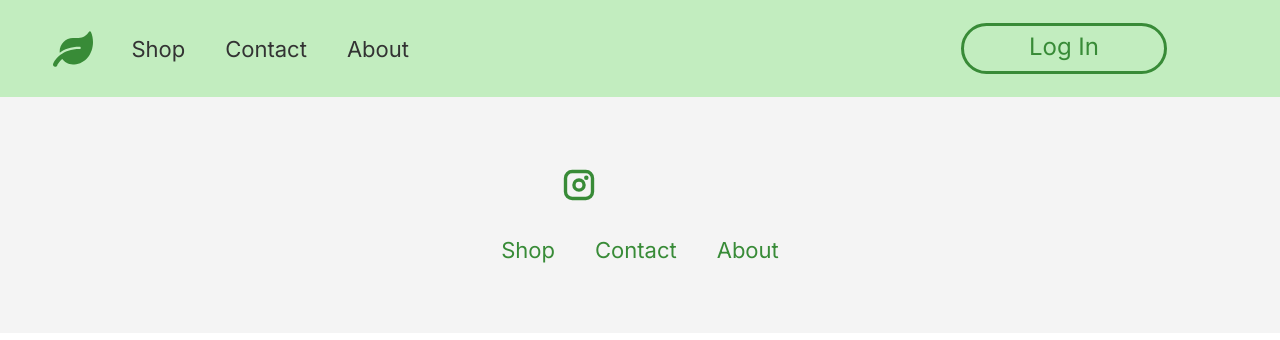
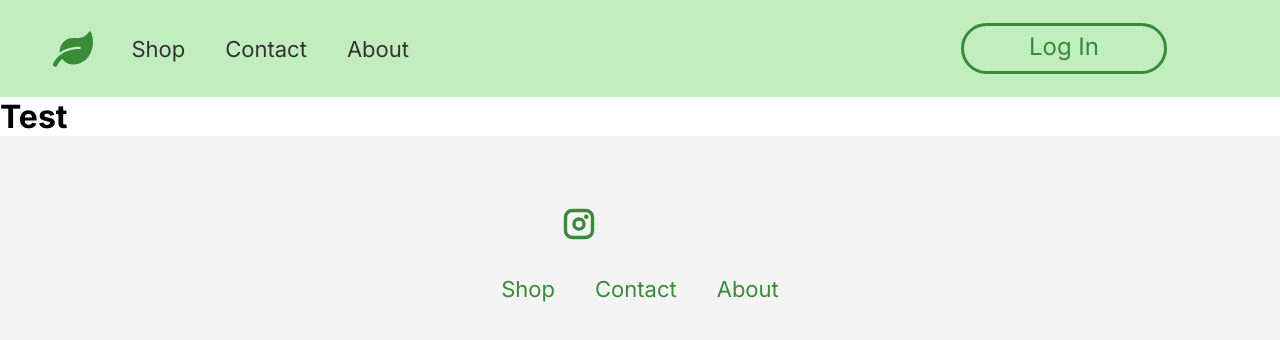
Before and after one commit to INFO-5139/INFO-5139, a React (Create React App) app: page /contact in a window 1280 px wide. Shown: the top 340 px of the page. Built offline with nearby package versions, Linux system fonts and the light colour scheme; some icons are missing.

Commit message:
first commit (testing branch)

```diff
--- a/src/App.js
+++ b/src/App.js
@@ -8,6 +8,7 @@ import Footer from './components/footer/footer.component';
 import Login from './pages/Login/login-component';
 import SignUp from './pages/SignUp/signup-component';
 import Cart from "./components/cart/cart.component";
+import Contact from './pages/Contact/contact-us';
 import { useSelector } from "react-redux";
 import { selectIsActive } from "./redux/cart/cart.selector";
 
@@ -29,6 +30,10 @@ function App() {
           path='signup'
           element={<SignUp />}
         />
+        <Route
+          path='contact'
+          element={<Contact/>}
+        />
       </Routes>
       {isCartActive ? <Cart /> : ""}
       <Footer />
--- /dev/null
+++ b/src/pages/Contact/contact-us.jsx
@@ -0,0 +1,6 @@
+const Contact = () => {
+    return (
+        <h1>Test</h1>
+    );
+};
+export default Contact;
```
Also changed, not shown: 1 other file (tests, documents, lock files or other folders).
